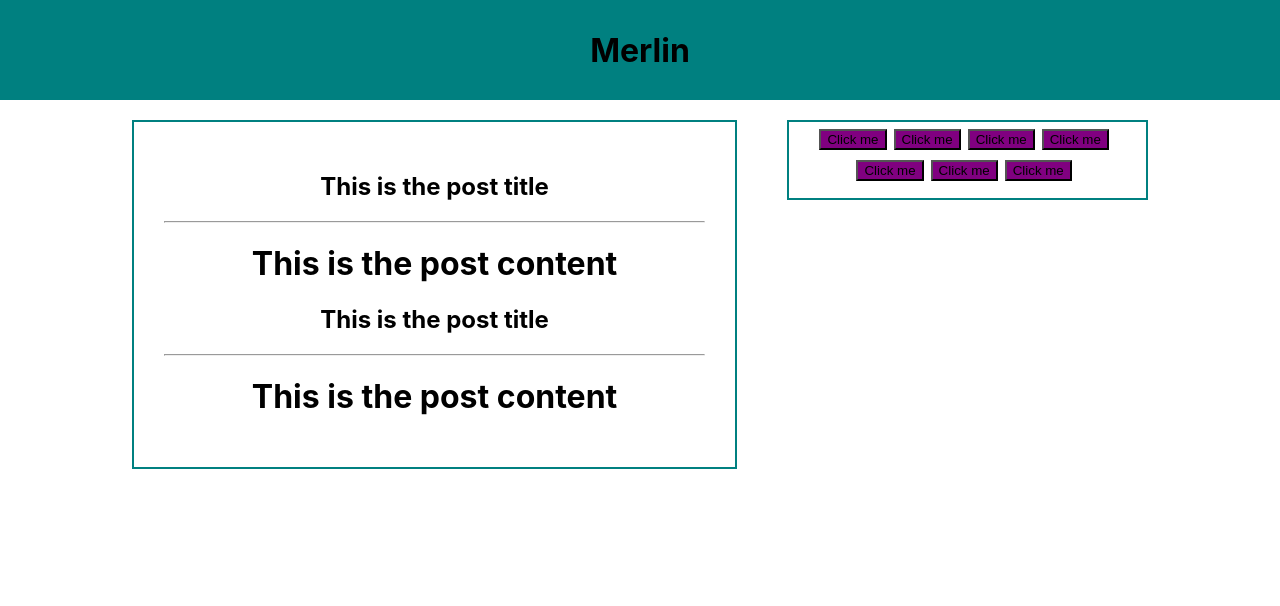
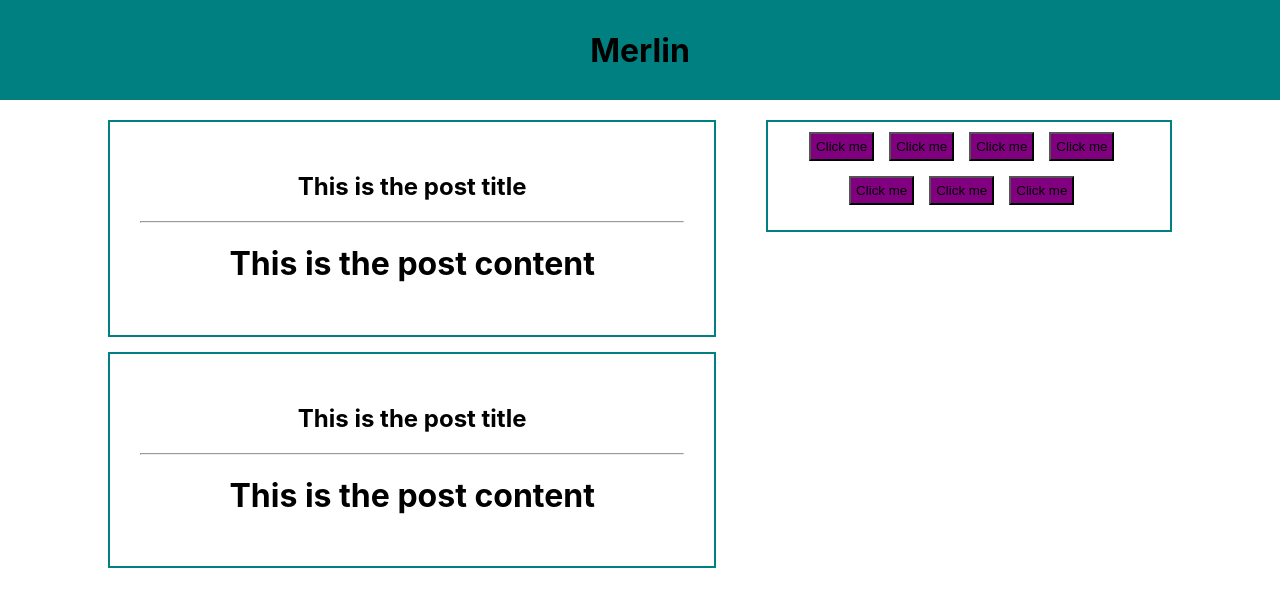
Before and after one commit to Xmerlin7/React, a React (Create React App) app in the folder first-project/: page / in a window 1280 px wide. Shown: the top 606 px of the page. Built offline with nearby package versions, Linux system fonts and the light colour scheme.

Commit message:
Refactor styling in App.js, posts.css, and sideBar.css

```diff
--- a/first-project/src/App.js
+++ b/first-project/src/App.js
@@ -2,7 +2,7 @@ import './App.css';
 import { Header } from './header';
 import Post from './posts';
 import SideBar from './sideBar'
-import './posts.css'
+
 function App() {
   return (
     <div className="App">
@@ -12,7 +12,7 @@ function App() {
         {/* container that has two divs */}
         <div style={{ display: "flex",gap: "50px", alignItems: "flex-start" }}>
           {/* posts div */}
-          <div className="posts" style={{width: "60%"}}>
+          <div  style={{width: "60%"}}>
             <Post />
             <Post />
           </div>
--- a/first-project/src/posts.css
+++ b/first-project/src/posts.css
@@ -3,6 +3,6 @@
     border-style: solid ;
     border-width: 2px;
     padding: 30px;
-
+    margin-bottom: 15px;
 
 }
--- a/first-project/src/posts.js
+++ b/first-project/src/posts.js
@@ -1,7 +1,7 @@
-
+import './posts.css'
 export default function Post() {
     return (
-        <div >
+        <div className="posts">
             <h2>
                 This is the post title
             </h2>
--- a/first-project/src/sideBar.css
+++ b/first-project/src/sideBar.css
@@ -6,7 +6,7 @@
     border-color: teal;
     border-style: solid;
     border-width: 2px;
-    padding: 7px;
+    padding: 10px;
 
 }
 .sidebar :hover {
@@ -14,6 +14,7 @@
 }
 .tagButton {
     background-color: purple;
-    margin-bottom: 10px;
-    margin-right: 7px;
+    margin-bottom: 15px;
+    margin-right: 15px;
+    padding: 5px;
 }
```
